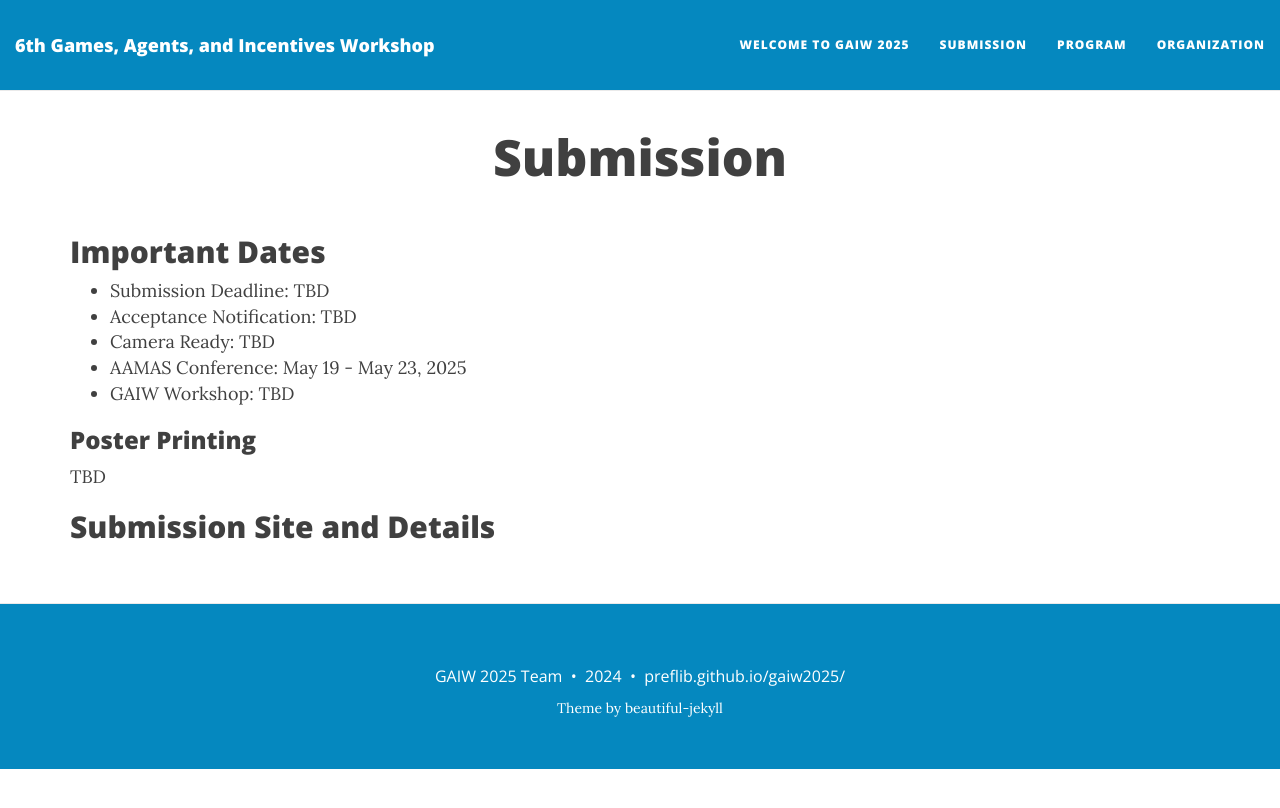
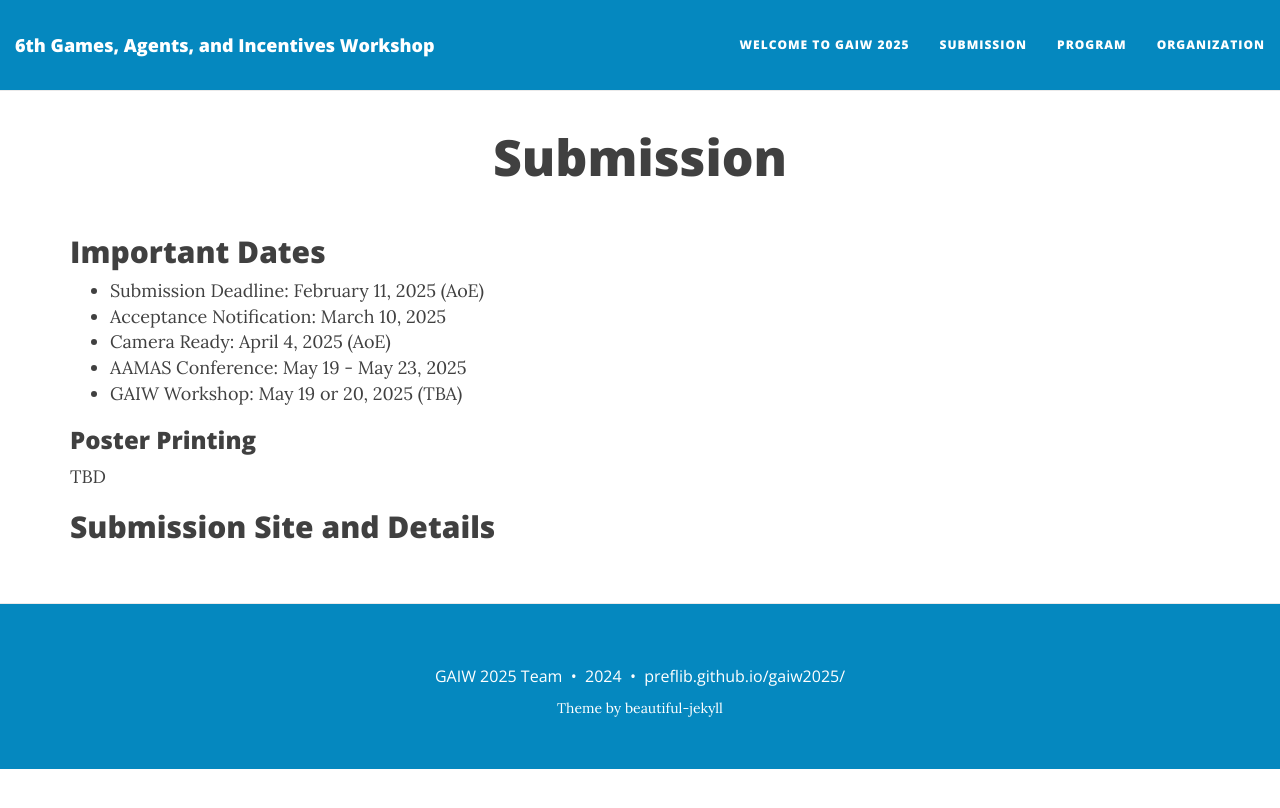
Before and after one commit to PrefLib/gaiw2025, a Jekyll site: the page built from submission.md, in a window 1280 px wide. Shown: the top 808 px of the page. Built offline with Jekyll 4.4.1, drawn with Linux system fonts in a browser that asks for light colours; nearby versions of some CDN libraries.

Commit message:
Update submission.md
Adding Important Dates

```diff
--- a/submission.md
+++ b/submission.md
@@ -5,11 +5,11 @@ published: true
 ---
 
 ## Important Dates
-* Submission Deadline: TBD
-* Acceptance Notification: TBD
-* Camera Ready: TBD
+* Submission Deadline: February 11, 2025 (AoE)
+* Acceptance Notification: March 10, 2025
+* Camera Ready: April 4, 2025 (AoE)
 * AAMAS Conference: May 19 - May 23, 2025
-* GAIW Workshop: TBD
+* GAIW Workshop: May 19 or 20, 2025 (TBA)
 
 
 <!--
```
